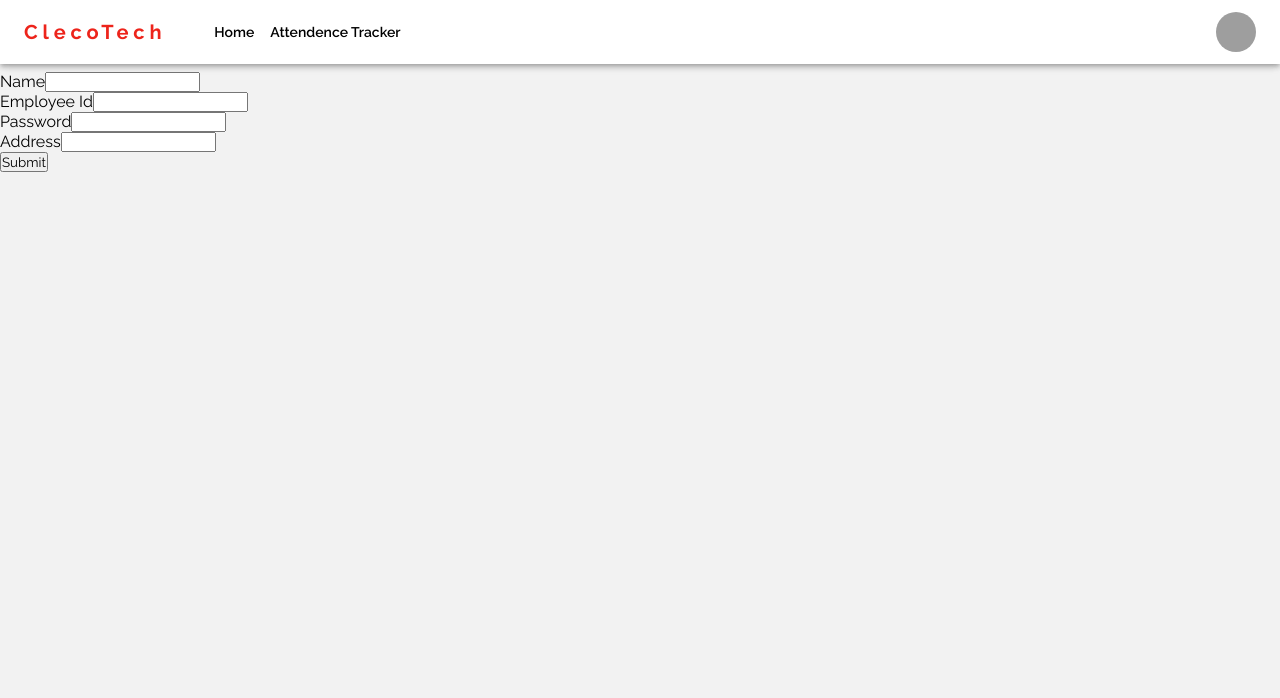
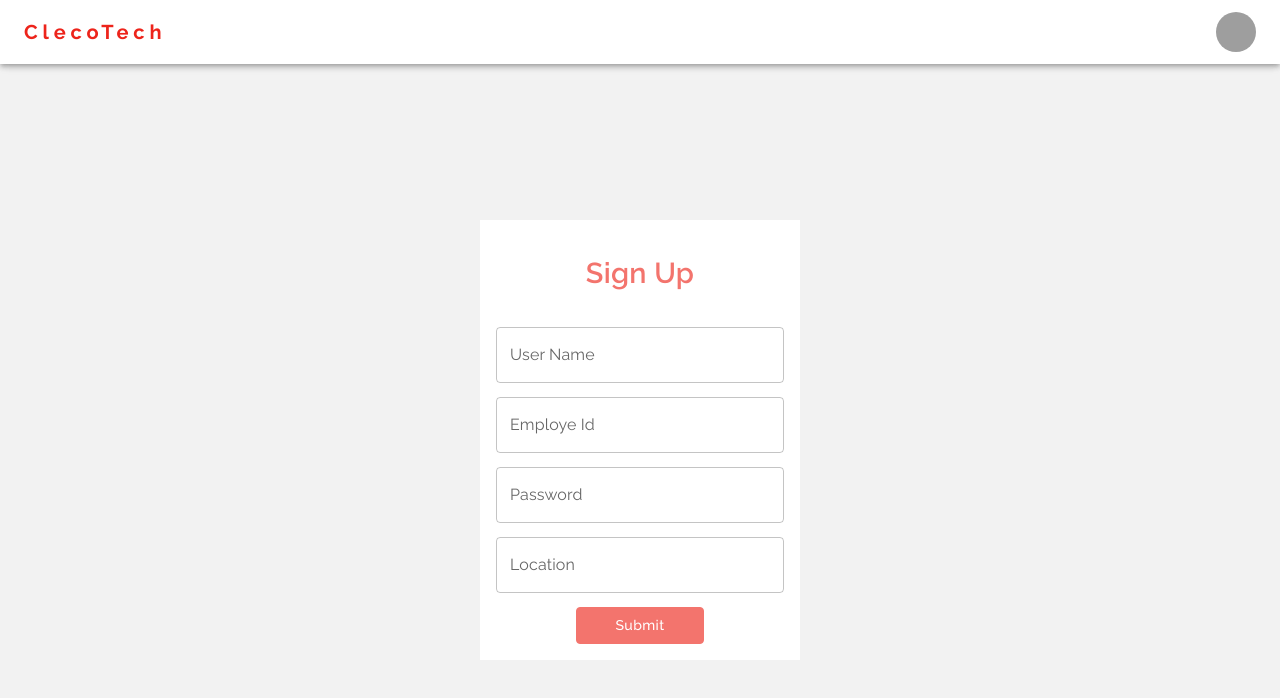
Before and after one commit to harshitparashar-clecotech/attendencesystem, a React (Create React App) app: page /signup in a window 1280 px wide. Shown: the top 698 px of the page. Built offline with nearby package versions, Linux system fonts and the light colour scheme; grey boxes are pictures that could not be loaded.

Commit message:
Enhance SignUp UI and Add Context API

```diff
--- a/src/App.js
+++ b/src/App.js
@@ -4,9 +4,13 @@ import Login from "./Components/SignUp/Login";
 import Home from "./Components/LandingPages/Home";
 import AttendanceTracker from "./Components/LandingPages/AttendanceTracker";
 import Navbar from "./Components/Navbar/Navbar";
+import { createContext,useState } from "react";
 
+export const UserContext = createContext();
 function App() {
+  const [LoginUser, setLogin] = useState(false);
   return (
+    <UserContext.Provider value={{ LoginUser, setLogin }}>
       <BrowserRouter>
         <Navbar />
         <Routes>
@@ -19,6 +23,7 @@ function App() {
           <Route path="/landing_page" element={<Home />}></Route>
         </Routes>
       </BrowserRouter>
+    </UserContext.Provider>
   );
 }
 
--- a/src/Components/Navbar/Navbar.jsx
+++ b/src/Components/Navbar/Navbar.jsx
@@ -1,4 +1,4 @@
-import * as React from "react";
+import React, { useContext } from "react";
 import AppBar from "@mui/material/AppBar";
 import Box from "@mui/material/Box";
 import Toolbar from "@mui/material/Toolbar";
@@ -13,6 +13,7 @@ import Tooltip from "@mui/material/Tooltip";
 import MenuItem from "@mui/material/MenuItem";
 import AdbIcon from "@mui/icons-material/Adb";
 import { Link } from "react-router-dom";
+import { UserContext } from "../../App";
 
 const pages = ["Products", "Pricing", "Blog"];
 const settings = ["Profile", "Account", "Dashboard", "Logout"];
@@ -35,6 +36,7 @@ function Navbar() {
   const handleCloseUserMenu = () => {
     setAnchorElUser(null);
   };
+  const { LoginUser } = useContext(UserContext);
 
   return (
     <AppBar position="fixed" sx={{ backgroundColor: "#fff" }}>
@@ -90,13 +92,27 @@ function Navbar() {
             ClecoTech
           </Typography>
 
-          <Box sx={{ flexGrow: 1, display: { xs: "none", md: "flex" } ,paddingLeft:"2rem"}}>
-            <Box component={Link} to="/landing_page" className="nav-Links">
-              Home
-            </Box>
-            <Box component={Link} to="/attendenceTracker" className="nav-Links">
-              Attendence Tracker
-            </Box>
+          <Box
+            sx={{
+              flexGrow: 1,
+              display: { xs: "none", md: "flex" },
+              paddingLeft: "2rem",
+            }}
+          >
+            {LoginUser ? (
+              <>
+                <Box component={Link} to="/landing_page" className="nav-Links">
+                  Home
+                </Box>
+                <Box
+                  component={Link}
+                  to="/attendenceTracker"
+                  className="nav-Links"
+                >
+                  Attendence Tracker
+                </Box>
+              </>
+            ) : null}
           </Box>
 
           <Box sx={{ flexGrow: 0 }}>
--- a/src/Components/SignUp/Login.jsx
+++ b/src/Components/SignUp/Login.jsx
@@ -1,9 +1,14 @@
 import { Box, Button, TextField, Typography } from "@mui/material";
 import { Stack } from "@mui/material";
-import React from "react";
+import React,{useContext} from "react";
 import { useState } from "react";
 import { Link, useNavigate } from "react-router-dom";
+import { UserContext} from "../../App";
+
 const Login = () => {
+
+  const {setLogin} = useContext(UserContext);
+
   const [credentials, setCredentials] = useState({
     emp: "",
     password: "",
@@ -29,7 +34,9 @@ const Login = () => {
       localStorage.setItem("authToken", json.authToken);
       localStorage.setItem("UserValue", credentials.emp);
       console.log(localStorage.getItem("authToken"));
+      setLogin(true)
       navigate("/landing_page");
+
     }
   };
 
@@ -78,9 +85,9 @@ const Login = () => {
               <Button variant="outlined" type="submit" className="checkIn-btn">
                 Sign IN
               </Button>
-              <Link to="/signup" className="New-User">
+              <Button component={Link} to="/signup" className="New-User">
                 New User ?
-              </Link>
+              </Button>
             </Stack>
           </Box>
         </form>
--- a/src/Components/SignUp/Signup.jsx
+++ b/src/Components/SignUp/Signup.jsx
@@ -1,3 +1,4 @@
+import { Box, Button, TextField, Typography } from "@mui/material";
 import React, { useState } from "react";
 import { useNavigate } from "react-router-dom";
 
@@ -9,7 +10,7 @@ export default function Signup() {
     geolocation: "",
   });
 
-  const navigate = useNavigate()
+  const navigate = useNavigate();
   const handleSubmit = async (e) => {
     e.preventDefault();
     const response = await fetch("http://localhost:4000/api/createUser", {
@@ -30,7 +31,7 @@ export default function Signup() {
       alert("Enter valid credentials");
     }
     if (json.success) {
-      navigate("/")
+      navigate("/");
     }
   };
 
@@ -42,62 +43,65 @@ export default function Signup() {
   };
 
   return (
-    <>
-      <div className="container mt-lg">
+    <Box className="mt-lg Signup">
+      <Box className="Signup-container">
         <form onSubmit={handleSubmit}>
-          <div className="mb-3">
-            <label htmlFor="name" className="form-label">
-              Name
-            </label>
-            <input
+          <Typography className="Heading">Sign Up</Typography>
+          <Box className="mt-sm">
+            <TextField
+              variant="outlined"
+              label="User Name"
               type="text"
               name="name"
+              fullWidth
               value={credentials.name}
               onChange={onChange}
               className="form-control"
             />
-          </div>
-          <div className="mb-3">
-            <label htmlFor="emp" className="form-label">
-              Employee Id
-            </label>
-            <input
+          </Box>
+          <Box className="mt-sm">
+            <TextField
+              variant="outlined"
+              label="Employe Id"
               type="text"
+              fullWidth
               className="form-control"
               name="emp"
               value={credentials.emp}
               onChange={onChange}
             />
-          </div>
-          <div className="mb-3">
-            <label htmlFor="password" className="form-label">
-              Password
-            </label>
-            <input
+          </Box>
+          <Box className="mt-sm">
+            <TextField
+              variant="outlined"
+              label="Password"
               type="password"
+              fullWidth
               className="form-control"
               name="password"
               value={credentials.password}
               onChange={onChange}
             />
-          </div>
-          <div className="mb-3">
-            <label htmlFor="geolocation" className="form-label">
-              Address
-            </label>
-            <input
+          </Box>
+          <Box className="mt-sm">
+            <TextField
+              variant="outlined"
+              label="Location"
+              fullWidth
               type="text"
               className="form-control"
               name="geolocation"
               value={credentials.geolocation}
               onChange={onChange}
             />
-          </div>
-          <button type="submit" className="btn btn-primary">
-            Submit
-          </button>
+          </Box>
+          <Box className="center mt-sm">
+            <Button variant="outlined" type="submit" className="checkIn-btn">
+              Submit
+            </Button>
+          </Box>
         </form>
-      </div>
-    </>
+      </Box>
+    </Box>
   );
 }
--- a/src/Style/login.scss
+++ b/src/Style/login.scss
@@ -3,7 +3,8 @@
   justify-content: center;
   align-items: center;
   height: calc(100vh - 4rem);
-  .Login-container{
+  .Login-container {
+    width: calc(100vw - 60rem);
     background-color: $white;
     padding: 1rem;
     .Heading {
@@ -15,9 +16,31 @@
       text-align: center;
     }
   }
-  .New-User{
-text-decoration: none;
-text-align: end;
-font-size: 0.75rem;
+  .New-User {
+    text-decoration: none;
+    text-align: end;
+    font-size: 0.75rem;
   }
 }
+
+//Sign Up
+
+.Signup {
+  display: flex;
+  justify-content: center;
+  align-items: center;
+  height: calc(100vh - 4rem);
+  .Signup-container {
+    width: calc(100vw - 60rem);
+    background-color: $white;
+    padding: 1rem;
+    .Heading {
+      margin-bottom: 2rem;
+      margin-top: 1rem;
+      font-size: 1.8rem;
+      font-weight: 600;
+      color: $primary;
+      text-align: center;
+    }
+  }
+}
```
Lines whose indentation alone changed are shown as unchanged.
